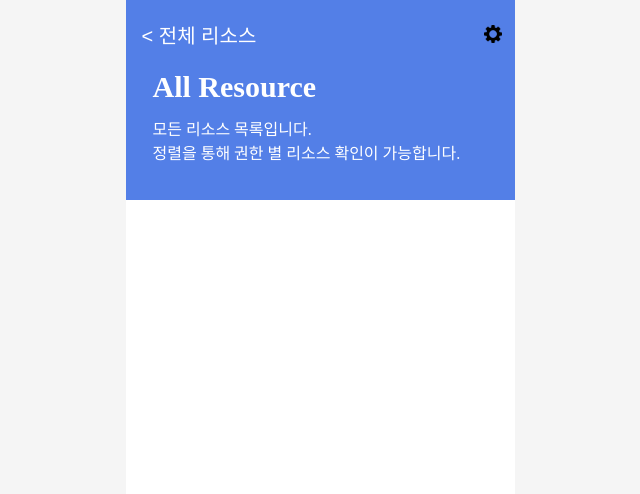
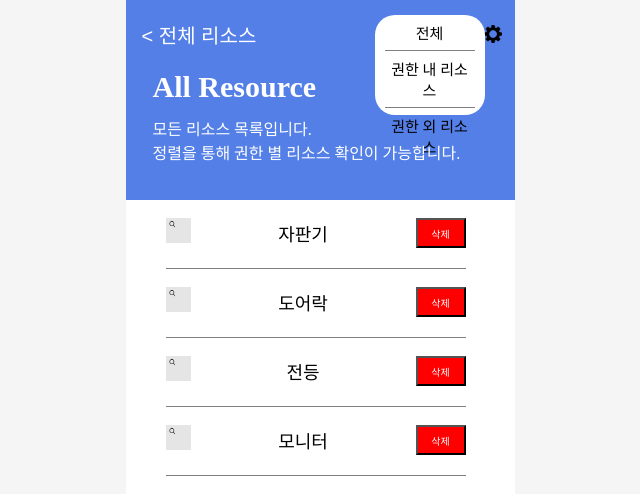
Before and after one commit to Jun-sim-lee/Graduation-Project, a Vue app in the folder frontend/: page /allResource in a window 1280 px wide. Both pictures are taken after a click on the button 812 px from the left and 34 px from the top of the page. Shown: the top 494 px of the page, without its empty margins (320-960 px from the left). Built offline with nearby package versions, Linux system fonts and the light colour scheme.

Commit message:
Add files via upload

```diff
--- a/frontend/src/style/wmistyle.css
+++ b/frontend/src/style/wmistyle.css
@@ -196,7 +196,7 @@ body{
     background-size: cover;
     border: none;
 }
-li{
+.resource_list{
     list-style-type: none;
     font-size: 23px;
     height: 50px;
@@ -204,3 +204,17 @@ li{
     margin-top: 18px;
     border-bottom: 1px solid #808080;
 }
+.drawer{
+    list-style-type: none;
+    font-size: 15px;
+    padding-left: 10px;
+    text-align: center;
+}
+.drawer_list{
+    padding-top: 7px;
+    padding-bottom: 7px;
+    width: 90px;
+}
+.hidden_drawer{
+    display: none;
+}
--- a/frontend/src/views/AllResourceView.vue
+++ b/frontend/src/views/AllResourceView.vue
@@ -3,7 +3,16 @@
         <div class = "resource_header">
             <div class = "inner_header">
                 <button @click="moveToPrev" style="line-height: 50px; color: white; background-color: transparent; border: none; font-size: 20px"> &lt; 전체 리소스</button>
-                <button class = "gear"></button>
+                <button class = "gear" @click="clickGear"></button>
+            </div>
+            <div :class="{'hidden_drawer': gearClick}">
+                <ul class="drawer"
+                    style="position: absolute; top: 0px; right: 30px;
+                           background-color: white; width: 100px; height: 100px; border-radius: 20px;">
+                    <li class="drawer_list" style="border-bottom: 1px solid #808080;" @click="sortAll"> 전체 </li>
+                    <li class="drawer_list" style="border-bottom: 1px solid #808080;" @click="sortMine"> 권한 내 리소스 </li>
+                    <li class="drawer_list" @click="sortForbidden"> 권한 외 리소스 </li>
+                </ul>
             </div>
             <p style = "position: absolute; color: white; left: 27px; top: 40px; font-size: 30px; font-weight: bold; font-family: serif;">All Resource</p>
             <p style = "position: absolute; color: white; left: 27px; top: 100px;">모든 리소스 목록입니다.<br>
@@ -11,6 +20,13 @@
         </div>
         <div style="width: 389px; height: 611px; position: relative; background-color: white;">
             <ul>
+                <li class = "resource_list" style="display: flex; flex-direction: row; justify-content: space-between;"
+                    :key="resource.name" v-for="resource in resourceList">
+                    <img src="../assets/fluke.png" style="width: 25px; height: 25px;">
+                    <span style="font-size: 18px; line-height: 35px;">{{ resource.name }}</span>
+                    <button style="background-color: red; width: 50px; height: 30px;
+                                   font-size: 10px; color: white; ">삭제</button>
+                </li>
             </ul>
         </div>
     </div>
@@ -18,8 +34,30 @@
 
 <script setup>
 import { router } from '@/router';
+import {ref} from 'vue'
+
+const gearClick = ref(true)
+const resourceList = ref([
+    {image: "../assets/logo.png", name: "자판기"},
+    {image: "../assets/logo.png", name: "도어락"},
+    {image: "../assets/logo.png", name: "전등"},
+    {image: "../assets/logo.png", name: "모니터"}
+])
+
 function moveToPrev(){
     router.go(-1)
+}
+function sortAll(){
+    alert("전체 정렬")
+}
+function sortMine(){
+    alert("권한 내 정렬")
+}
+function sortForbidden(){
+    alert("권한 외 정렬")
+}
+function clickGear(){
+    gearClick.value = !gearClick.value
 }
 </script>
 
--- a/frontend/src/views/MachineAuthView.vue
+++ b/frontend/src/views/MachineAuthView.vue
@@ -9,11 +9,26 @@
 </template>
 
 <script setup>
-import { router } from '@/router';
+import {ref} from 'vue'
+import { router } from '@/router'
+import axios from 'axios'
 
+const uniqueRpiCode = ref({"uniqueRpiCode":"rpirpi1"})
 function sendRequest(){
-    alert("요청을 전송합니다.")
-    router.replace('main')
+    axios.post('http://localhost:8080/frontRpiAuth', uniqueRpiCode.value)
+     .then((resp) => {
+        if(resp.data === "Valid"){
+            alert(resp.data + " 이므로 입장합니다.")
+            router.replace('main')
+        }
+        else{
+            alert("유효하지 않은 코드입니다!!")
+            router.replace('')
+        }
+     })
+     .catch((error) => {
+        alert(error)
+     })
 }
 </script>
 
--- a/frontend/src/views/MyResourceView.vue
+++ b/frontend/src/views/MyResourceView.vue
@@ -3,7 +3,6 @@
         <div class = "resource_header">
             <div class = "inner_header">
                 <button @click="moveToPrev" style="line-height: 50px; color: white; background-color: transparent; border: none; font-size: 20px"> &lt; 나의 리소스</button>
-                <button class = "gear"></button>
             </div>
             <p style = "position: absolute; color: white; left: 27px; top: 40px; font-size: 30px; font-weight: bold; font-family: serif;">My Resource</p>
             <p style = "position: absolute; color: white; left: 27px; top: 100px;">직접 추가한 리소스 목록입니다.<br>
@@ -11,8 +10,12 @@
         </div>
         <div style="width: 389px; height: 611px; position: relative; background-color: white;">
             <ul>
-                <li :key="resource.name" v-for="resource in resourceList">
-                    {{ resource.name }}
+                <li style="display: flex; flex-direction: row; justify-content: space-between;"
+                    :key="resource.name" v-for="resource in resourceList">
+                    <img src="../assets/fluke.png" style="width: 25px; height: 25px;">
+                    <span style="font-size: 18px; line-height: 35px;">{{ resource.name }}</span>
+                    <button style="background-color: red; width: 50px; height: 30px;
+                                   font-size: 10px; color: white; ">삭제</button>
                 </li>
             </ul>
         </div>
@@ -23,10 +26,10 @@
 import {ref} from 'vue';
 import { router } from '@/router';
 const resourceList = ref([
-    {image: "..assets/logo.png", name: "자판기"},
-    {image: "..assets/logo.png", name: "도어락"},
-    {image: "..assets/logo.png", name: "전등"},
-    {image: "..assets/logo.png", name: "모니터"}
+    {image: "../assets/logo.png", name: "자판기"},
+    {image: "../assets/logo.png", name: "도어락"},
+    {image: "../assets/logo.png", name: "전등"},
+    {image: "../assets/logo.png", name: "모니터"}
 ])
 
 function moveToPrev(){
```
